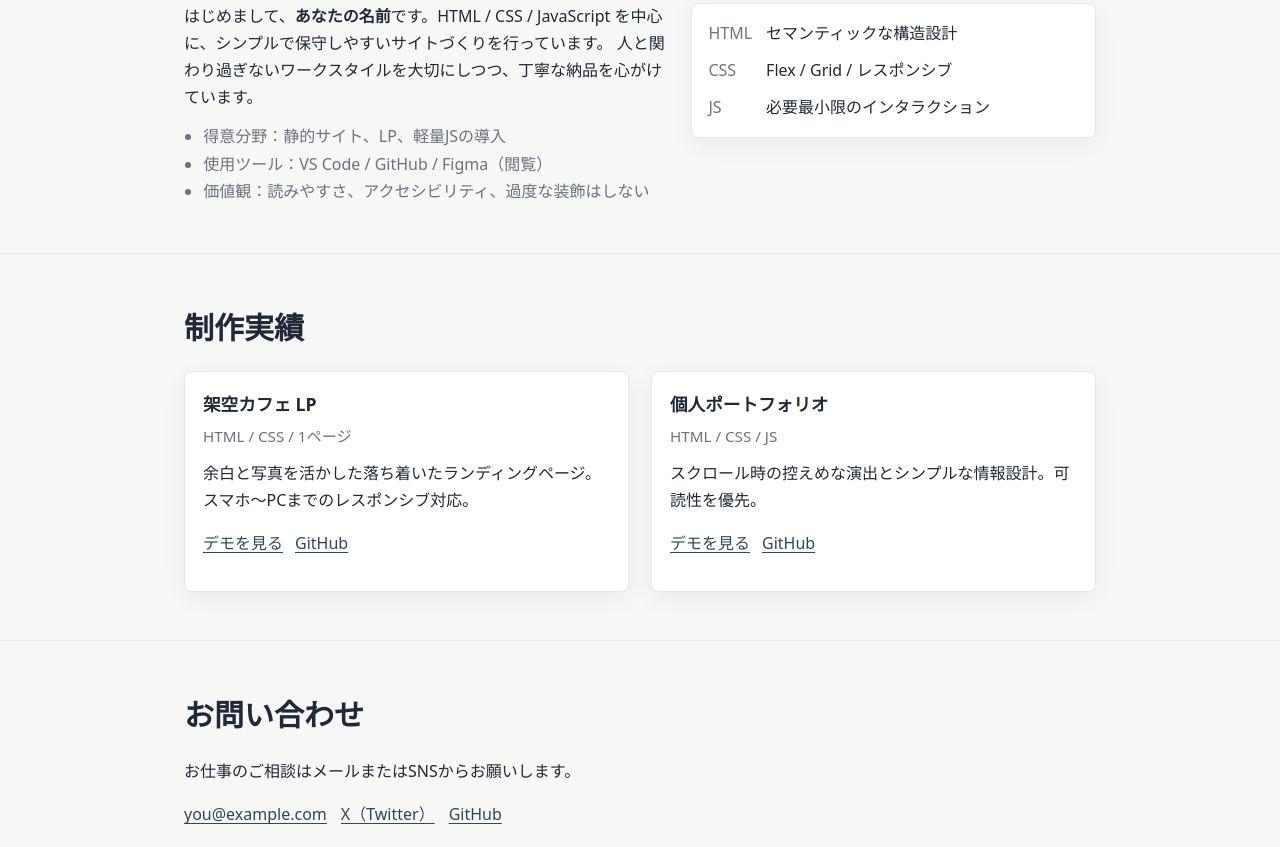
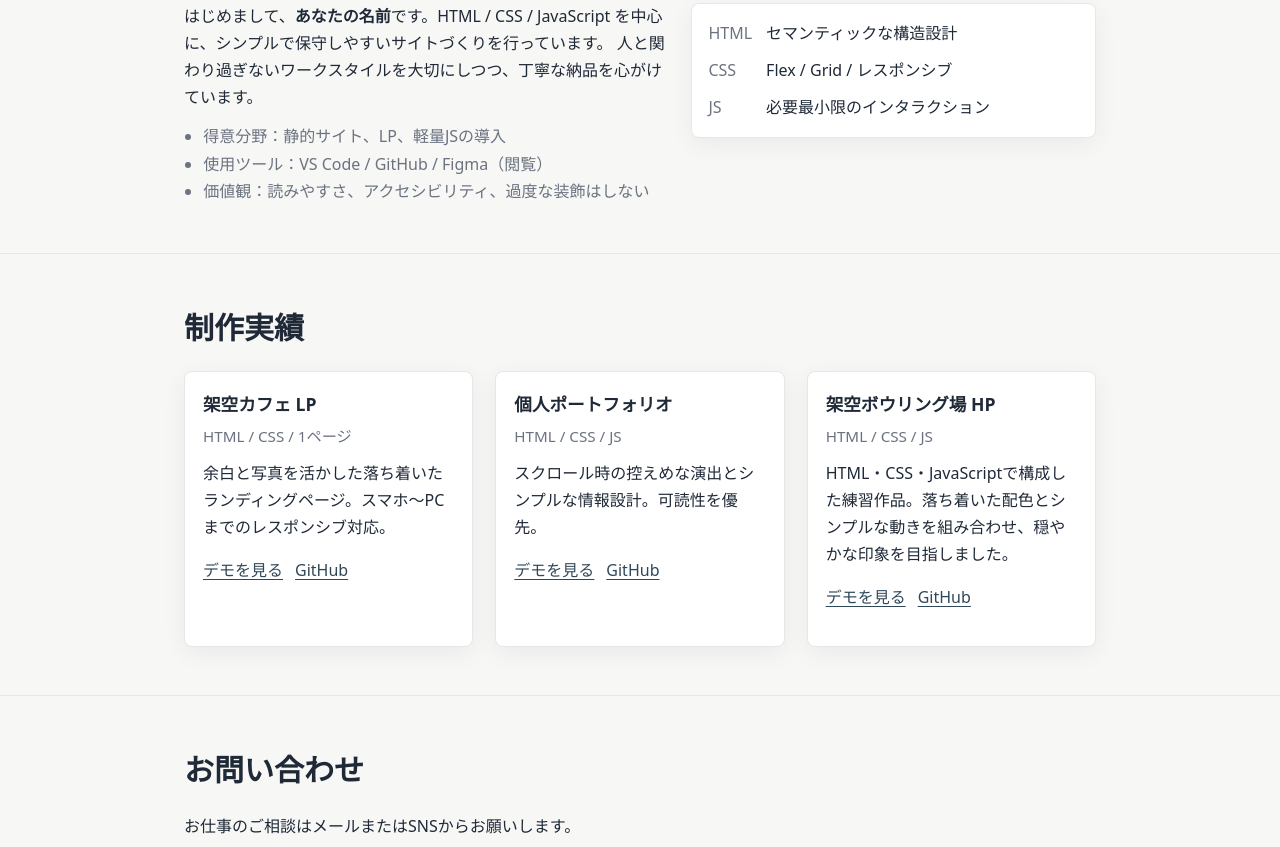
Before and after one commit to Nakaji-web/portfolio, a plain HTML site: page index.html in a window 1280 px wide. Shown: the part 515-1362 px from the top of the page. Drawn offline with Linux system fonts and the light colour scheme.

Commit message:
架空ボウリング場 HPを追加

```diff
--- a/index.html
+++ b/index.html
@@ -116,6 +116,20 @@
               </p>
               </article>
             </li>
+
+            <li class="card">
+              <article>
+                <h3 class="card__title">架空ボウリング場 HP</h3>
+                <p class="card__meta">HTML / CSS / JS</p>
+                <p class="card__desc">
+                HTML・CSS・JavaScriptで構成した練習作品。落ち着いた配色とシンプルな動きを組み合わせ、穏やかな印象を目指しました。
+              </p>
+                <p class="card__actions">
+                <a class="link" href="https://nakaji-web.github.io/bowling-demo/" target="_blank" rel="noopener">デモを見る</a>
+                <a class="link" href="https://github.com/Nakaji-web/bowling-demo" target="_blank" rel="noopener">GitHub</a>
+              </p>
+              </article>
+            </li>
           </ul>
         </div>
       </section>
```
